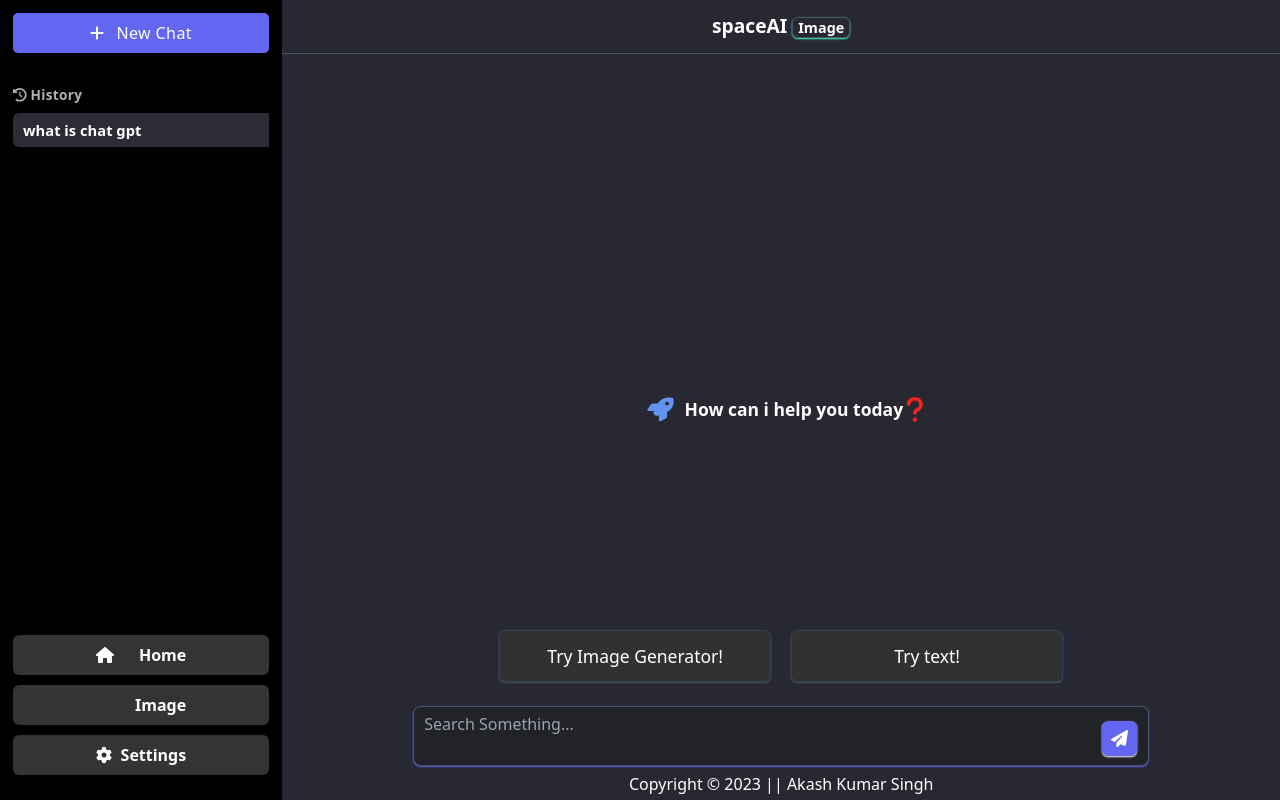
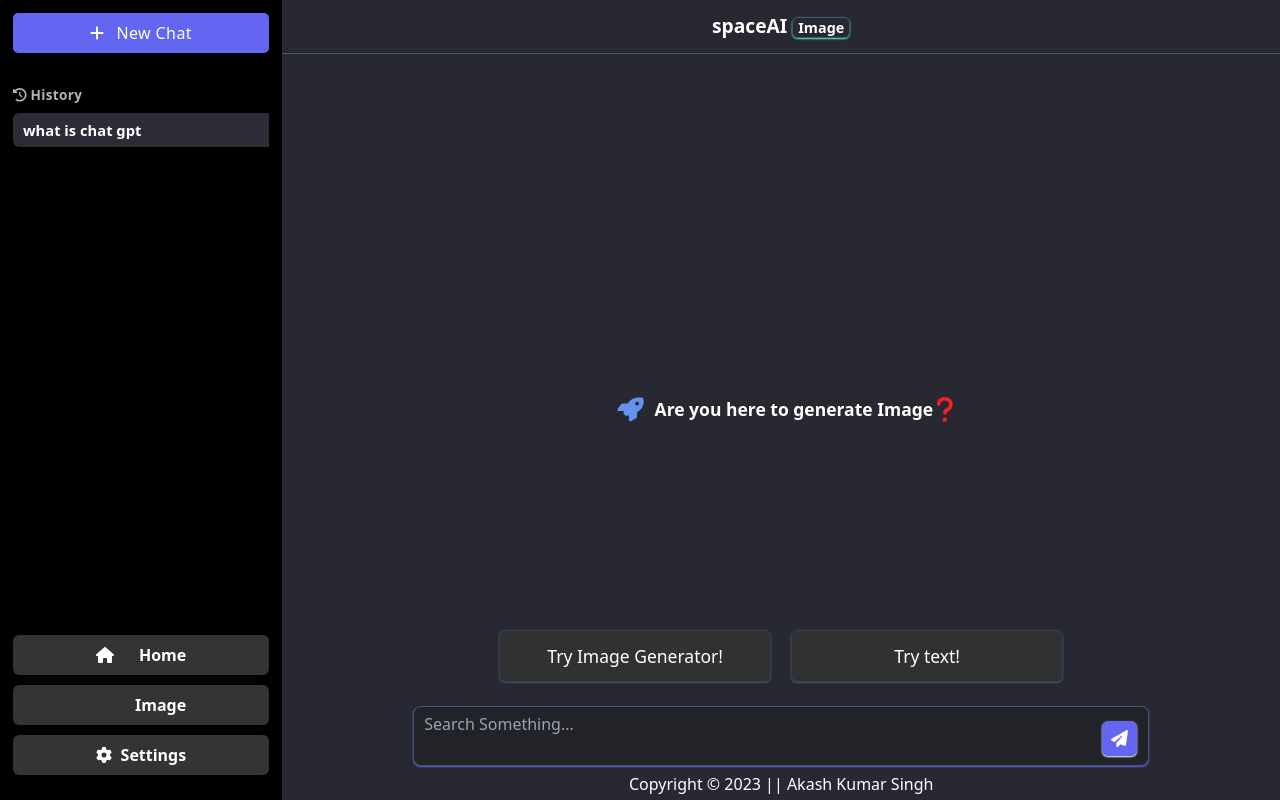
Before and after one commit to webakash1806/chatGPT-react, a React (Vite) app: page /chatGPT-react/image in a window 1280 px wide. Built offline with nearby package versions, Linux system fonts and the light colour scheme.

Commit message:
Image section head updated

```diff
--- a/src/Components/RightSection/FetchImageAPI.jsx
+++ b/src/Components/RightSection/FetchImageAPI.jsx
@@ -45,7 +45,7 @@ const FetchImageAPI = () => {
         <div className='relative'>
             <div className='max-h-[77.5vh] pt-[1rem] overflow-y-scroll scrollbar-thumb-[#000000] scrollbar-track-grey-800 scrollbar-thin scrollbar'>
                 {/* <Loader color='white' size='6px' distance='8px' /> */}
-                {answer.length === 0 ? <Main middHead={"How can i help you today"} /> : <>{
+                {answer.length === 0 ? <Main middHead={"Are you here to generate Image"} /> : <>{
                     answer.map((response, i) => {
                         return <ImageResponse key={i + 1} url={response.url} text={response.text} isAI={response.isAI} />
                     })
```
